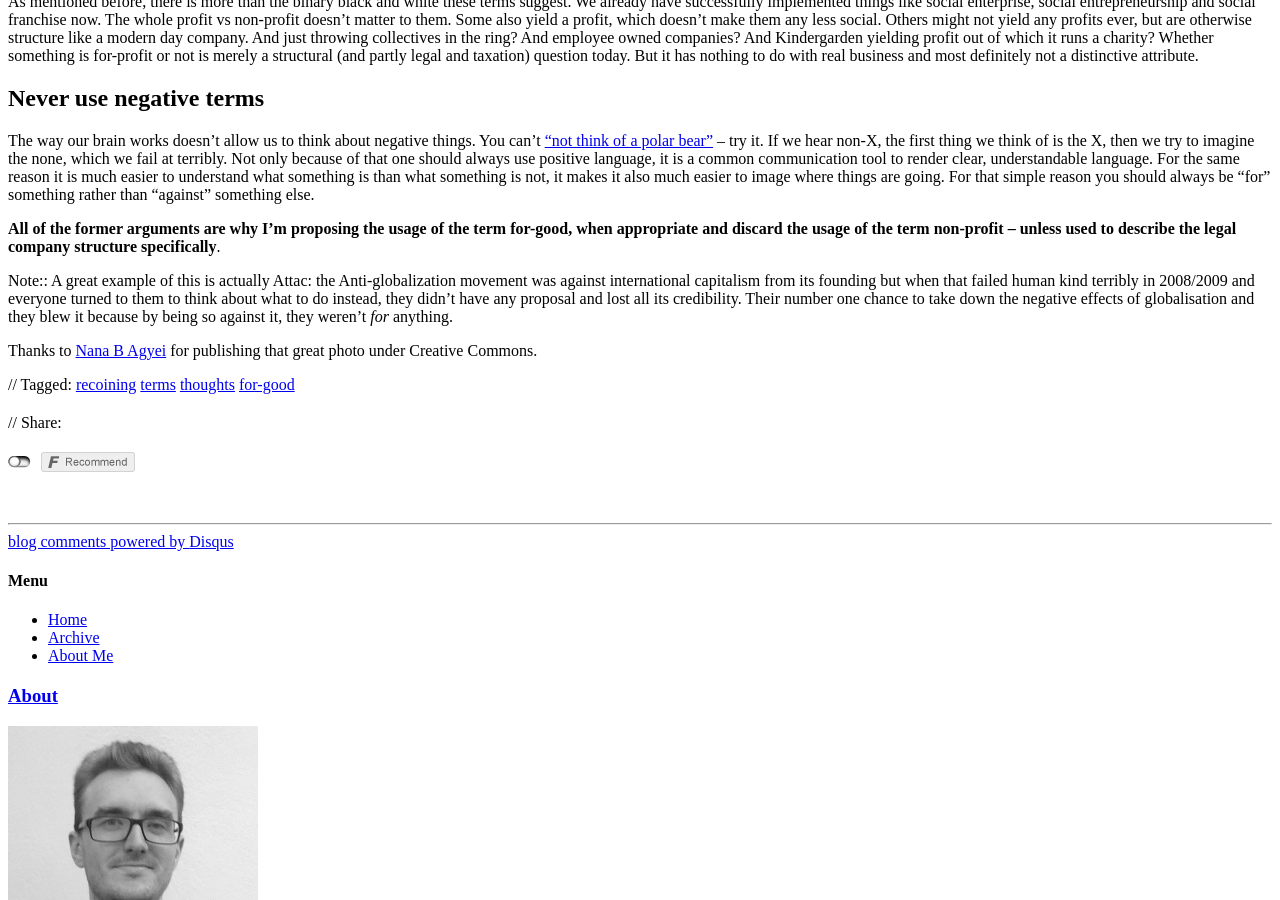
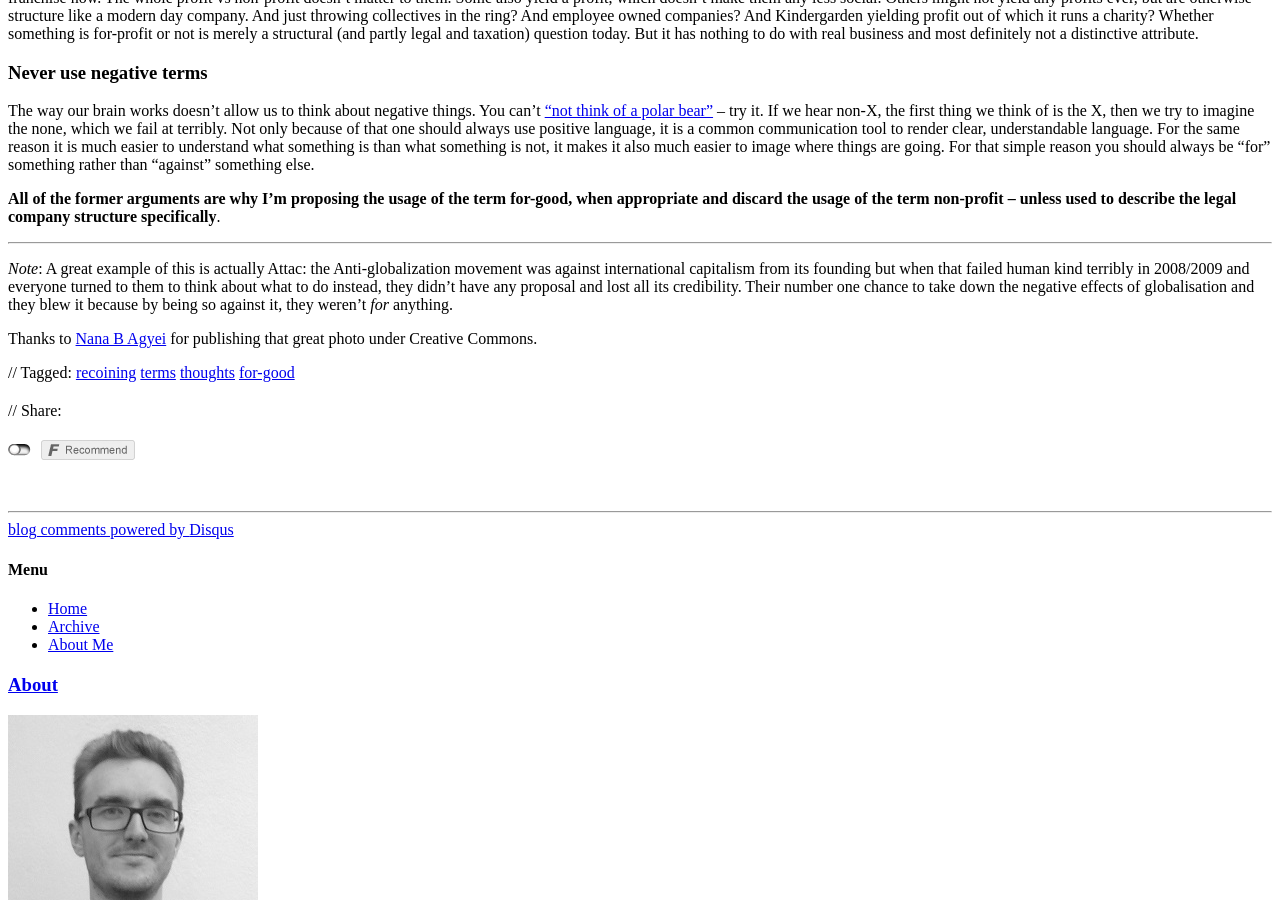
Before and after one commit to gnunicorn/blog, a Jekyll site: the page built from _posts/2013-11-14-recoining-non-for-profit-to-for-good.md, in a window 1280 px wide and 900 px high, scrolled down 1164 px. Built offline with Jekyll 4.4.1, drawn with Linux system fonts in a browser that asks for light colours; nearby versions of some CDN libraries; comment, search, counter and statistics services are not loaded.

Commit message:
minor edits

```diff
--- a/_posts/2013-11-14-recoining-non-for-profit-to-for-good.md
+++ b/_posts/2013-11-14-recoining-non-for-profit-to-for-good.md
@@ -9,30 +9,32 @@
 
 Writing about the [moral distress of non-profit against for-profit companies](/2013/11/06/fighting-unfair-to-even-out), I realized another topic the TED talk touched and that I didn't quite realize until writing that post: **the terminology**. In his talk Dan Pallotta talks about the history of non-profit and shows where it came from. Which also explains this rather weird term and its definition: wealthy business people were running philanthropic endeavors on the side to make their churches happy and feel morally okay earning big money. Unlike their actual business those rather small side-thingies were not for profit - hence the term.
 
+
 Totally understandable term, but what we mean by that changed since then. We fund companies and projects on the ground of never having to yield any profit now, we have plenty of organizations without any link to profit oriented business what so ever, either being paid through government, foundations or donations from the public or certain groups of people. This is why this "not for profit" always felt odd to me but I never questioned it. But now I do and I think it is time, we stop using it. Let's replace it with the terminology "for-good" entirely -- or at least for many cases. And this is why:
 
 
-## Why link it to profit in the first place?
+### Why link it to profit in the first place?
 
 We have evolved as society since the days of strong industrial capitalism. There are more colors than black and white and there are more businesses concept than profit or not. So many more shades and colors, but by using non-profit we fall back to a binary model of explaining the world. And use it as the starting value proposition. Is this really what we want to focus on in the non-profit field? Didn't you actually start the endeavor for a different reason, especially if profit isn't what you care about? I think you most likely have a more important first things to say.
 
 
-## Negative taste
+### Negative taste
 
 By using the negative term of something, you define yourself through what another and only add "that's what we are not". Which ultimately also means everything praised by the other as good, you shouldn't be doing as you are the opposite. Which doesn't only apply to the tools but also the image, so when for-profit claims to be efficient and effective, by defining one-self by "not" it also implies, you aren't, can't or might don't even want to be. Ouch. But all this is transported in a "we are not"-terminology, by saying you are a "non-profit". Even if you are running things efficient, effective and good, the first thing you say implies the opposite.
 
-## More shades of gray
+### More shades of gray
 
 As mentioned before, there is more than the binary black and white these terms suggest. We already have successfully implemented things like social enterprise, social entrepreneurship and social franchise now. The whole profit vs non-profit doesn't matter to them. Some also yield a profit, which doesn't make them any less social. Others might not yield any profits ever, but are otherwise structure like a modern day company. And just throwing collectives in the ring? And employee owned companies? And Kindergarden yielding profit out of which it runs a charity? Whether something is for-profit or not is merely a structural (and partly legal and taxation) question today. But it has nothing to do with real business and most definitely not a distinctive attribute.
 
 
-## Never use negative terms
+### Never use negative terms
 
 The way our brain works doesn't allow us to think about negative things. You can't ["not think of a polar bear"](http://www.thenational.ae/news/uae-news/science/try-not-to-think-about-freud-or-polar-bears) -- try it. If we hear non-X, the first thing we think of is the X, then we try to imagine the none, which we fail at terribly. Not only because of that one should always use positive language, it is a common communication tool to render clear, understandable language. For the same reason it is much easier to understand what something is than what something is not, it makes it also much easier to image where things are going. For that simple reason you should always be "for" something rather than "against" something else.
 
 **All of the former arguments are why I'm proposing the usage of the term for-good, when appropriate and discard the usage of the term non-profit -- unless used to describe the legal company structure specifically**.
 
+---
 
-Note:: A great example of this is actually Attac: the Anti-globalization movement was against international capitalism from its founding but when that failed human kind terribly in 2008/2009 and everyone turned to them to think about what to do instead, they didn't have any proposal and lost all its credibility. Their number one chance to take down the negative effects of globalisation and they blew it because by being so against it, they weren't _for_ anything.
+*Note*: A great example of this is actually Attac: the Anti-globalization movement was against international capitalism from its founding but when that failed human kind terribly in 2008/2009 and everyone turned to them to think about what to do instead, they didn't have any proposal and lost all its credibility. Their number one chance to take down the negative effects of globalisation and they blew it because by being so against it, they weren't _for_ anything.
 
 Thanks to [Nana B Agyei](http://www.flickr.com/photos/nanagyei/6636632951/) for publishing that great photo under Creative Commons.
```
